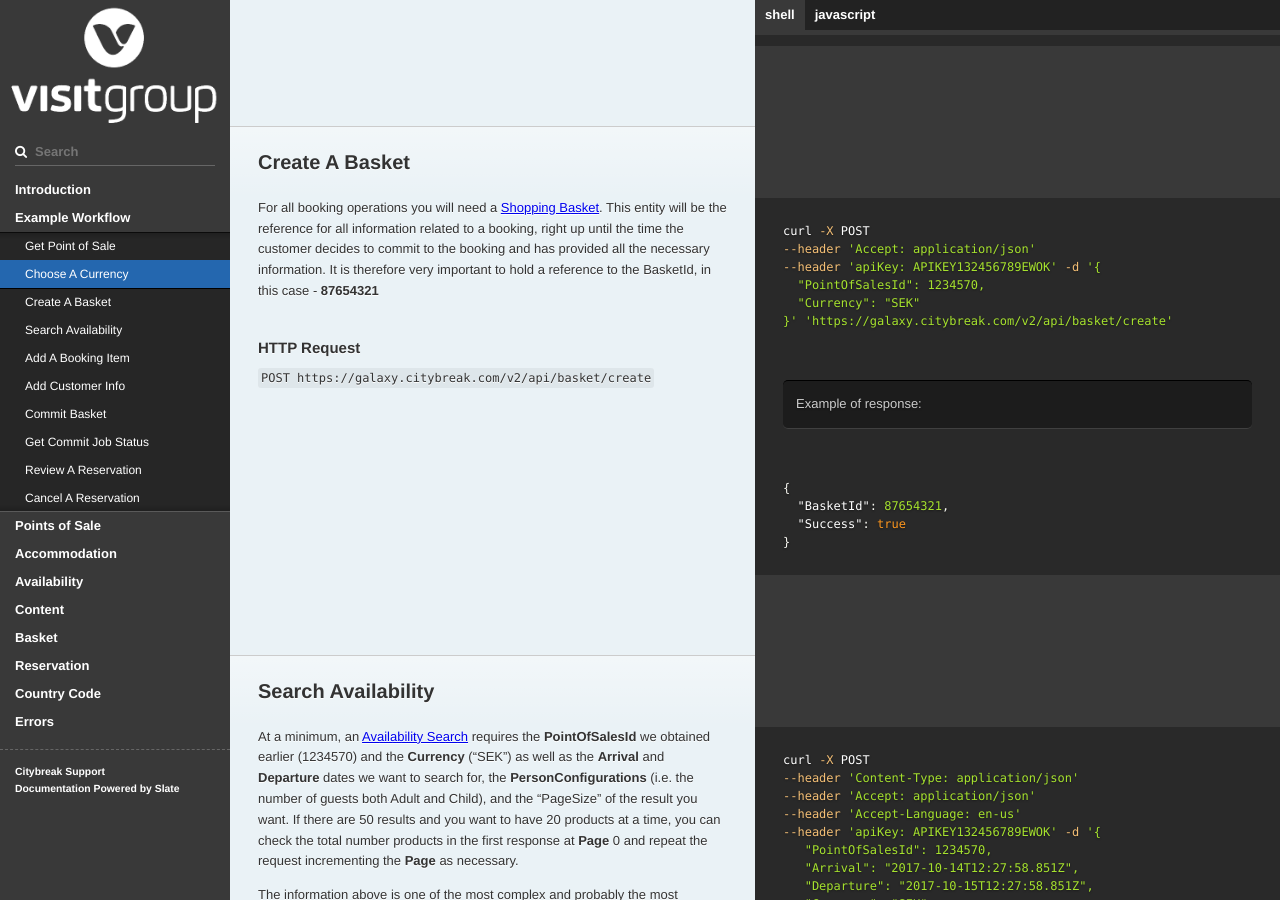
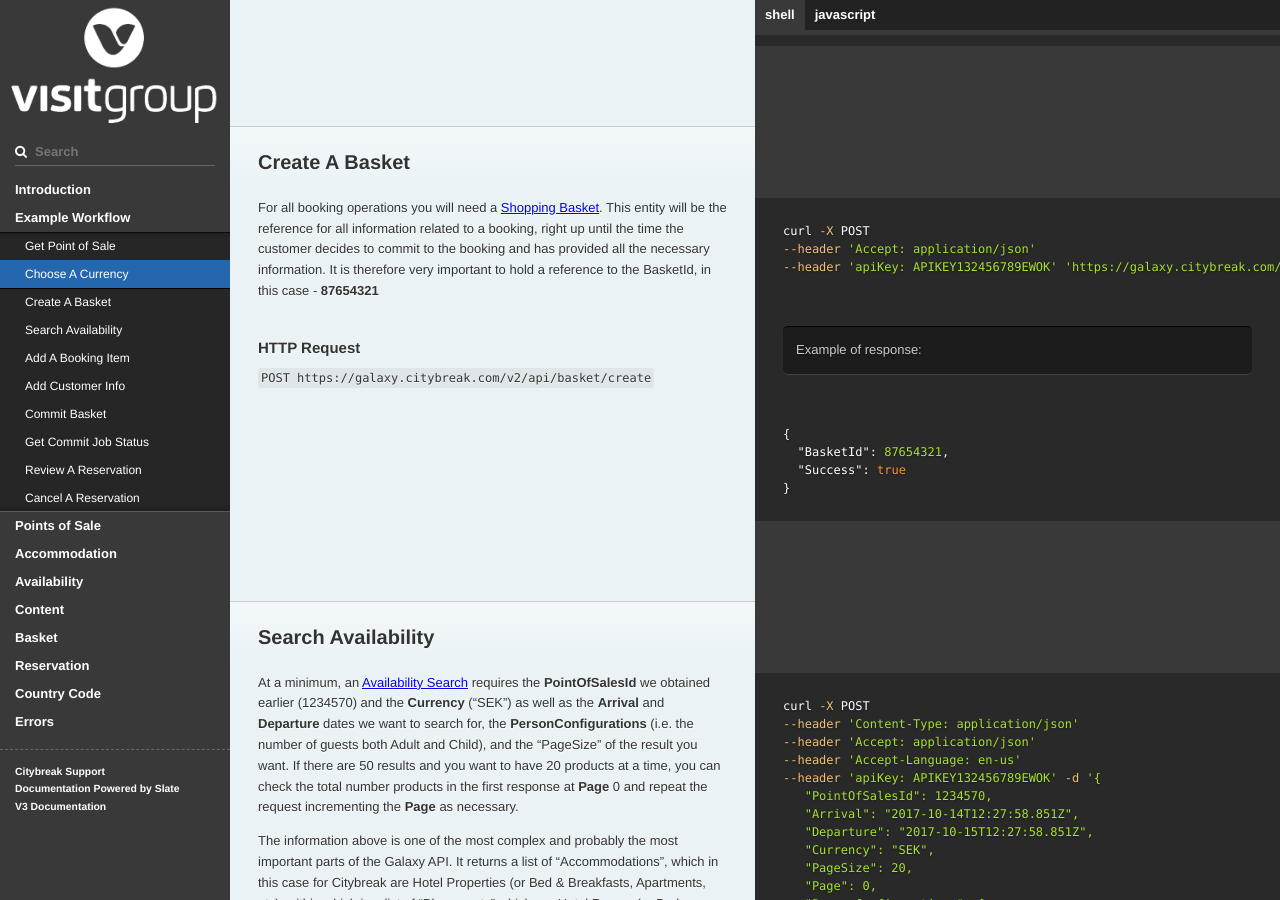
Before and after one commit to visit/galaxy-docs-v2, a Jekyll site: the page built from index.md, in a window 1280 px wide and 900 px high, scrolled down 2384 px. Built offline with Jekyll 4.4.1, drawn with Linux system fonts in a browser that asks for light colours; our own code applies the rules of GitHub Pages for plain Markdown files.

Commit message:
revert already pushed V3 changes

````diff
--- a/_includes/exampleworkflow.md
+++ b/_includes/exampleworkflow.md
@@ -116,24 +116,17 @@ Once we have a Point of Sale we need to choose a <a href="https://visit.github.i
 ```shell
 curl -X POST
 --header 'Accept: application/json'
---header 'apiKey: APIKEY132456789EWOK' -d '{
-  "PointOfSalesId": 1234570,
-  "Currency": "SEK"
-}' 'https://galaxy.citybreak.com/v2/api/basket/create'
+--header 'apiKey: APIKEY132456789EWOK' 'https://galaxy.citybreak.com/v2/api/basket/create/1234570/SEK'
 ```
 
 ```javascript
-var r = fetch("https://galaxy.citybreak.com/v2/api/basket/create",
+var r = fetch("https://galaxy.citybreak.com/v2/api/basket/create/1234570/SEK",
 {
   method:"POST"
   headers: {
     "ApiKey:" "APIKEY132456789EWOK",
     "Accept": "application/json"
-  },
-  body: JSON.Stringify({
-	"PointOfSalesId": 1234570,
-	"Currency": "SEK"
-  })
+  }
 });
 ```
 
--- a/index.md
+++ b/index.md
@@ -8,6 +8,8 @@ language_tabs:
 toc_footers:
   - <a href='https://help.citybreak.com/'>Citybreak Support</a>
   - <a href='https://github.com/tripit/slate'>Documentation Powered by Slate</a>
+  - <a href='https://visit.github.io/galaxy-docs'>V3 Documentation</a>
+
 
 includes:
   - intro
````
